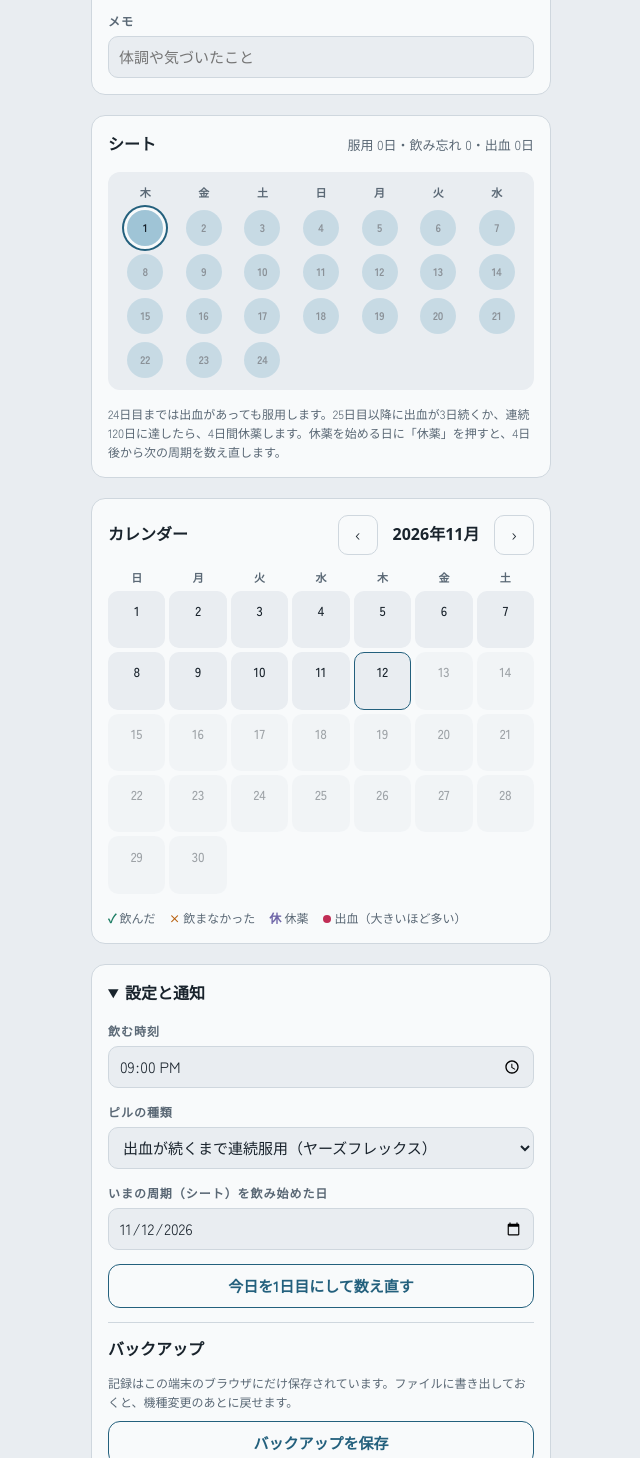
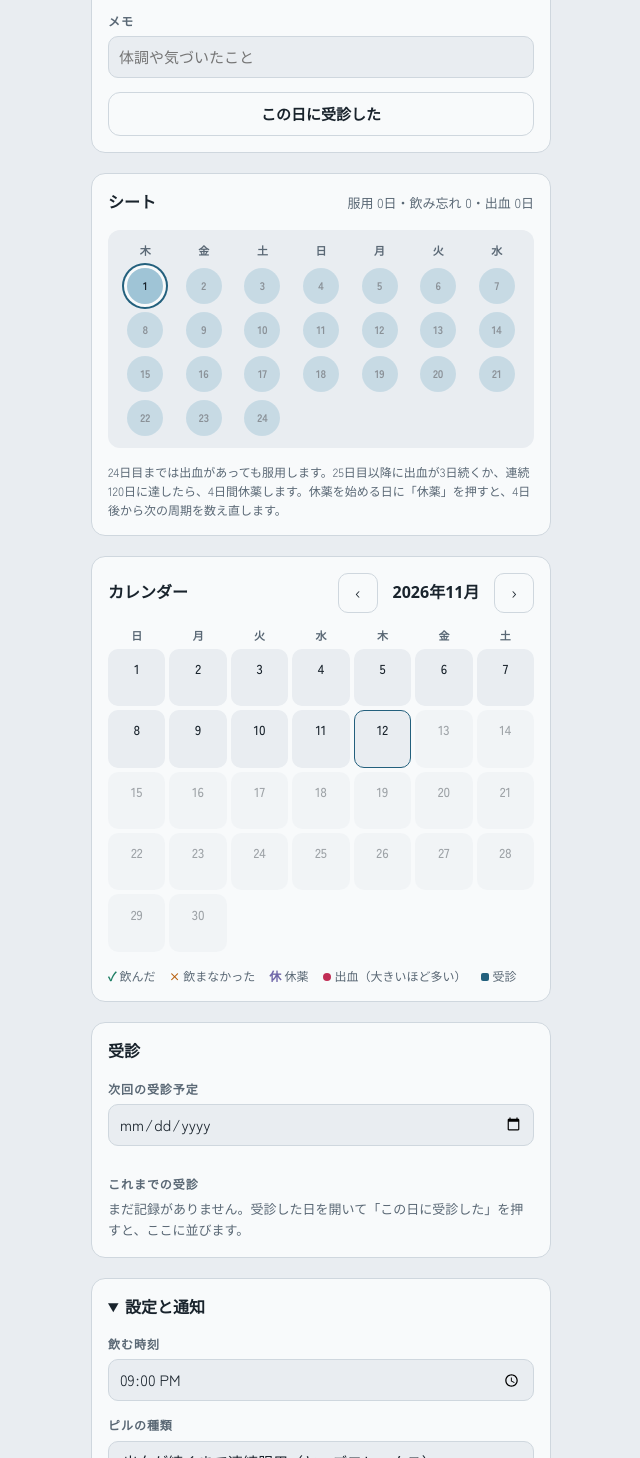
Before and after one commit to saraotsuka-byte/pill, a plain HTML site: page index.html in a window 1280 px wide. Shown: the part 419-1877 px from the top of the page, without its empty margins (319-959 px from the left). Drawn offline with Linux system fonts and the light colour scheme; a web font is replaced by a local one.

Commit message:
Add clinic visit records and next appointment date
Co-Authored-By: Claude Fable 5.2 <noreply@anthropic.com>
Claude-Session: https://claude.ai/code/session_01X2Q9WD1p98Lg6oBqp7oxUS

```diff
--- a/index.html
+++ b/index.html
@@ -58,6 +58,14 @@ main[inert]{opacity:.55}
 #dayGuide{font-size:14px;border-left:3px solid var(--line);padding:2px 0 2px 10px;color:var(--muted)}
 #dayGuide.strong{border-left-color:var(--rest);color:var(--ink);font-weight:700}
 .seg button.suggest{border-color:var(--rest);border-style:dashed}
+.visit{min-height:44px;border-radius:12px;border:1.5px solid var(--line);background:transparent;font-weight:700}
+.visit[aria-pressed="true"]{background:var(--accent);border-color:var(--accent);color:var(--accent-ink)}
+.cell u{position:absolute;top:4px;left:4px;width:7px;height:7px;border-radius:2px;background:var(--accent)}
+.legend .sq{display:inline-block;width:8px;height:8px;border-radius:2px;background:var(--accent);margin-right:4px}
+#visitList{display:flex;flex-direction:column;gap:6px}
+.vrow{display:flex;gap:10px;align-items:baseline;text-align:left;border:0;border-radius:10px;background:var(--bg);padding:10px 12px;min-width:0}
+.vrow b{font-weight:700;white-space:nowrap;font-variant-numeric:tabular-nums}
+.vrow span{color:var(--muted);font-size:13px;min-width:0;overflow-wrap:anywhere}
 .link{background:none;border:0;padding:4px 0;color:var(--accent);font-weight:700;font-size:13px;text-decoration:underline;text-underline-offset:3px}
 .seg{display:grid;grid-template-columns:repeat(3,1fr);gap:8px}
 .seg button{min-height:52px;border-radius:12px;border:1.5px solid var(--line);background:transparent;font-weight:700;font-size:15px;padding:6px 4px}
@@ -158,6 +166,7 @@ summary{font-family:var(--display);font-weight:700;font-size:16px;cursor:pointer
       <label class="field"><span class="label">メモ</span>
         <input type="text" id="memo" maxlength="200" placeholder="体調や気づいたこと" autocomplete="off">
       </label>
+      <button type="button" class="visit" id="visitBtn" aria-pressed="false">この日に受診した</button>
     </section>
 
     <section class="card" aria-labelledby="sheetH">
@@ -181,7 +190,15 @@ summary{font-family:var(--display);font-weight:700;font-size:16px;cursor:pointer
         <span><b style="color:var(--warn)">×</b> 飲まなかった</span>
         <span><b style="color:var(--rest)">休</b> 休薬</span>
         <span><span class="dot"></span>出血（大きいほど多い）</span>
+        <span><span class="sq"></span>受診</span>
       </div>
+    </section>
+
+    <section class="card" aria-labelledby="visitH">
+      <div class="row"><h2 id="visitH">受診</h2><span class="sub" id="visitLast"></span></div>
+      <label class="field"><span class="label">次回の受診予定</span><input type="date" id="nextVisit"></label>
+      <div class="sub" id="nextInfo"></div>
+      <div class="field"><span class="label">これまでの受診</span><div id="visitList"></div></div>
     </section>
 
     <details class="card" id="settings">
@@ -396,7 +413,19 @@ summary{font-family:var(--display);font-weight:700;font-size:16px;cursor:pointer
   }
 
   // ---------- render ----------
-  function renderAll(){ memo=null; renderDay(); renderSheet(); renderMonth(); }
+  function renderAll(){ memo=null; renderDay(); renderSheet(); renderMonth(); renderVisits(); }
+  function esc(x){ return String(x).replace(/[&<>"']/g, function(ch){ return "&#"+ch.charCodeAt(0)+";"; }); }
+  function renderVisits(){
+    var t=today(), list=[];
+    Object.keys(state.months).forEach(function(ym){ var m=state.months[ym]; Object.keys(m).forEach(function(k){ if(m[k] && m[k].v) list.push(ym+"-"+pad(+k)); }); });
+    list.sort().reverse();
+    var nv=state.settings.nextVisit, n=nv?diff(t,nv):0;
+    $("nextInfo").textContent = !nv ? "" : n>0 ? "あと"+n+"日（"+jp(nv)+"）" : n===0 ? "今日が受診予定日です" : "予定日（"+jp(nv)+"）を過ぎています";
+    $("visitLast").textContent = list.length ? "前回の受診から"+diff(list[0],t)+"日" : "";
+    $("visitList").innerHTML = list.length
+      ? list.slice(0,8).map(function(d){ return '<button type="button" class="vrow" data-d="'+d+'"><b>'+jp(d)+'</b><span>'+esc(getRec(d).memo||"")+'</span></button>'; }).join("")
+      : '<span class="sub">まだ記録がありません。受診した日を開いて「この日に受診した」を押すと、ここに並びます。</span>';
+  }
 
   function renderDay(){
     var ds=cur(), t=today(), r=getRec(ds), c=cyc(ds), s=state.settings;
@@ -417,6 +446,7 @@ summary{font-family:var(--display);font-weight:700;font-size:16px;cursor:pointer
     st.textContent=msg; st.className=warn?"warn":"";
     Array.prototype.forEach.call($("pillBtns").children, function(b){ b.setAttribute("aria-pressed", String(b.dataset.p===r.p)); b.classList.toggle("suggest", !!(g && g.suggest && !r.p && b.dataset.p==="b")); });
     Array.prototype.forEach.call($("bleedBtns").children, function(b){ b.setAttribute("aria-pressed", String(r.bl!==undefined && +b.dataset.bl===r.bl)); });
+    $("visitBtn").setAttribute("aria-pressed", String(!!r.v));
     var memo=$("memo");
     if(document.activeElement!==memo) memo.value=r.memo||"";
   }
@@ -457,7 +487,7 @@ summary{font-family:var(--display);font-weight:700;font-size:16px;cursor:pointer
     for(var d=1;d<=n;d++){
       var s=viewYM+"-"+pad(d), r=getRec(s), cls="cell";
       if(s===t) cls+=" today"; if(s===ds && s!==t) cls+=" sel";
-      html+='<button type="button" class="'+cls+'" data-d="'+s+'" aria-label="'+jp(s)+'"'+(s>t?" disabled":"")+'><b>'+d+'</b><span class="'+(r.p||"")+'">'+glyph(r.p)+'</span>'+bleedDot(r)+'</button>';
+      html+='<button type="button" class="'+cls+'" data-d="'+s+'" aria-label="'+jp(s)+'"'+(s>t?" disabled":"")+'><b>'+d+'</b><span class="'+(r.p||"")+'">'+glyph(r.p)+'</span>'+bleedDot(r)+(r.v?'<u></u>':'')+'</button>';
     }
     $("month").innerHTML=html;
     $("nextM").disabled = viewYM>=t.slice(0,7);
@@ -467,6 +497,8 @@ summary{font-family:var(--display);font-weight:700;font-size:16px;cursor:pointer
     var s=state.settings, a=document.activeElement;
     if(a!==$("sTime")) $("sTime").value=s.time;
     if(a!==$("sStart")) $("sStart").value=s.start;
+    if(a!==$("nextVisit")) $("nextVisit").value=s.nextVisit||"";
+    $("nextVisit").min=today();
     $("sStart").max=today();
     $("sPreset").value=s.preset;
     $("customRow").hidden = s.preset!=="custom";
@@ -499,9 +531,17 @@ summary{font-family:var(--display);font-weight:700;font-size:16px;cursor:pointer
   });
   $("memo").addEventListener("change", function(){ if(ready) setRec(cur(),{memo:this.value.trim()}); });
   $("toToday").addEventListener("click", function(){ pick(today()); });
+  $("visitBtn").addEventListener("click", function(){
+    if(!ready) return;
+    var ds=cur(), on=!getRec(ds).v, nv=state.settings.nextVisit;
+    if(on && nv && nv<=ds){ state.settings.nextVisit=""; hasSettings=true; persist("settings"); fillSettings(); }
+    setRec(ds,{v:on?true:undefined});
+  });
+  $("nextVisit").addEventListener("change", function(){ if(this.value==="" || /^\d{4}-\d\d-\d\d$/.test(this.value)){ state.settings.nextVisit=this.value; saveSettings(); } });
   function gridClick(e){ var b=e.target.closest("button[data-d]"); if(!b) return; pick(b.dataset.d); window.scrollTo({top:0,behavior:"smooth"}); }
   $("sheet").addEventListener("click", gridClick);
   $("month").addEventListener("click", gridClick);
+  $("visitList").addEventListener("click", gridClick);
   function shiftM(n){ var p=viewYM.split("-"), d=new Date(+p[0], +p[1]-1+n, 1); viewYM=d.getFullYear()+"-"+pad(d.getMonth()+1); renderMonth(); }
   $("prevM").addEventListener("click", function(){ shiftM(-1); });
   $("nextM").addEventListener("click", function(){ shiftM(1); });
```
